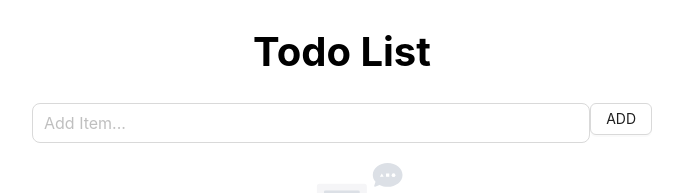
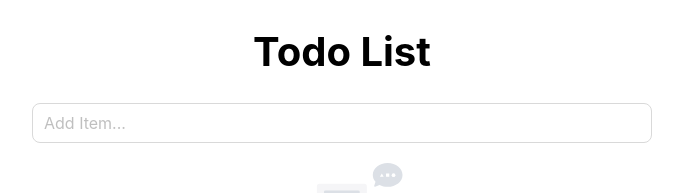
Before and after one commit to samadakram/todo-app, a React (Vite) app: page / in a window 1280 px wide. Shown: the top 193 px of the page, without its empty margins (298-981 px from the left). Built offline with nearby package versions, Linux system fonts and the light colour scheme.

Commit message:
Added functionality to Add todo by pressing Enter Key

```diff
--- a/src/components/input/InputField.jsx
+++ b/src/components/input/InputField.jsx
@@ -1,12 +1,13 @@
 import { Input } from 'antd';
 
-const InputField = ({ text, onChangeText, size }) => (
+const InputField = ({ text, onChangeText, size, handleKeyPress }) => (
     <>
         <Input
             value={text}
             onChange={onChangeText}
             size={size}
             placeholder='Add Item...'
+            onKeyDown={handleKeyPress}
         />
     </>
 );
--- a/src/screen/todos/Todos.jsx
+++ b/src/screen/todos/Todos.jsx
@@ -117,6 +117,13 @@ function Todos() {
         setEditingTaskId(null);
     }
 
+    const handleKeyPress = (e) => {
+        if (e.key === 'Enter') {
+            e.preventDefault();
+            addTodo();
+        }
+    }
+
     return (
         <div>
             {contextHolder}
@@ -126,10 +133,8 @@ function Todos() {
                     text={text}
                     onChangeText={handleChange}
                     size={'large'}
+                    handleKeyPress={handleKeyPress}
                 />
-                <Button onClick={addTodo}>
-                    ADD
-                </Button>
             </div>
             <div className="listContainer">
                 {
```
